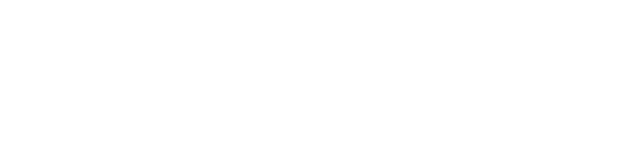
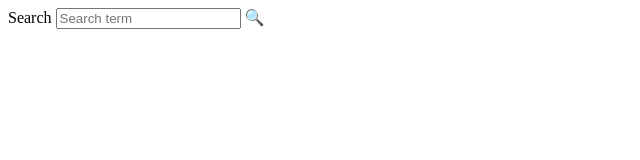
Before and after one commit to alexandru-pocovnicu/miscellaneous, a website: page index.html in a window 1280 px wide. Shown: the whole page, without its empty margins (0-640 px from the left). Drawn offline with Linux system fonts and the light colour scheme.

Commit message:
add search input

```diff
--- a/index.html
+++ b/index.html
@@ -6,6 +6,10 @@
     <script defer src="script.js"></script>
   </head>
   <body>
+    <label>
+      Search
+      <input type="search" id="q" name="q" placeholder="Search term" /> 🔍
+    </label>
     <template id="film-card">
       <section>
         <h3>Film title</h3>
```
Lines whose indentation alone changed are shown as unchanged.
